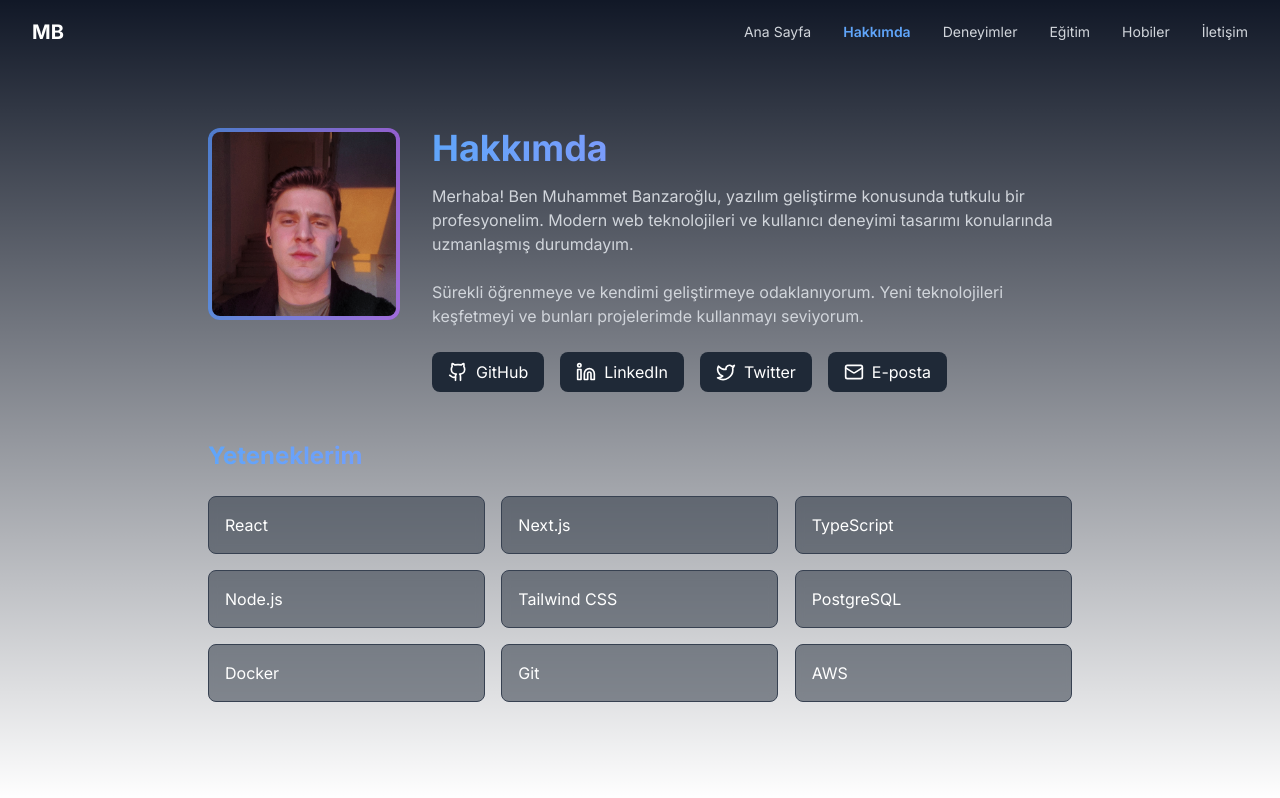
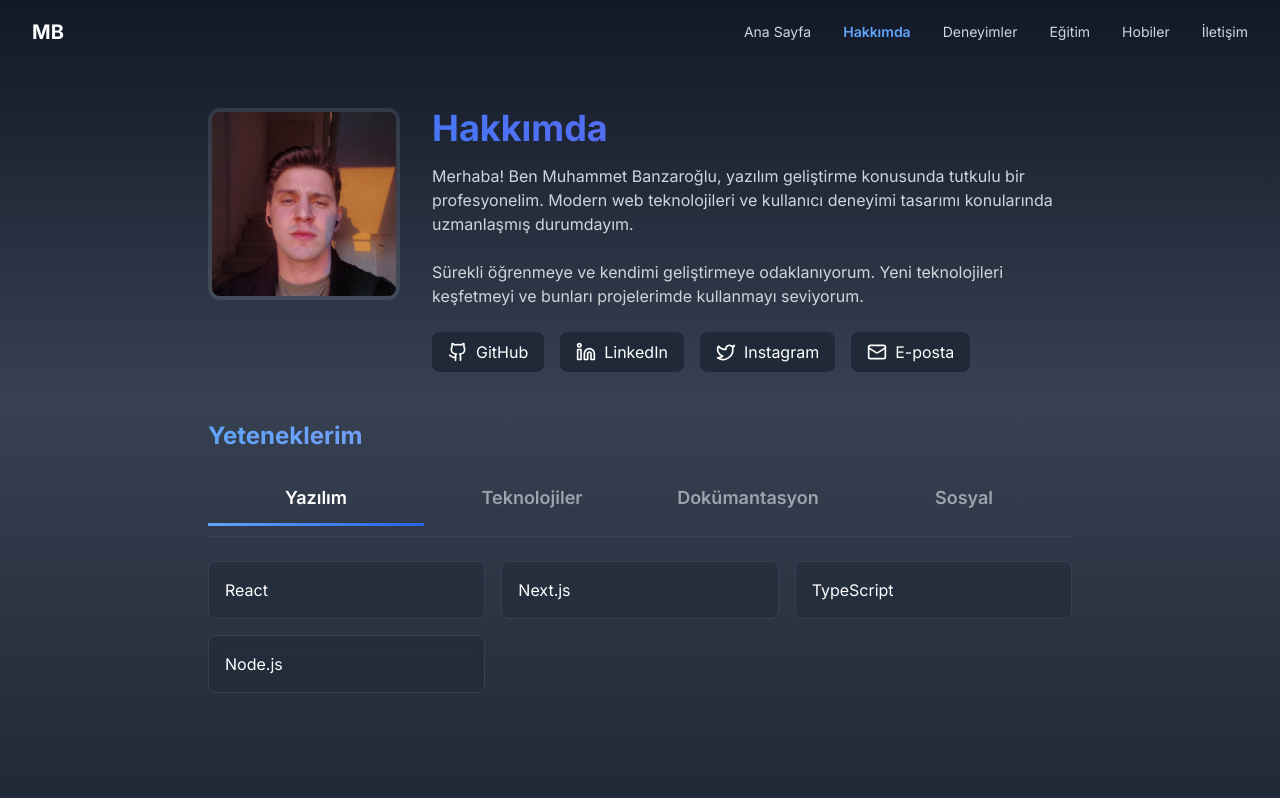
Before and after one commit to Mbanzaroglu/my-app, a Next.js app: page /hakkimda in a window 1280 px wide. Built offline with nearby package versions, Linux system fonts and the light colour scheme.

Commit message:
Pages are modified

```diff
--- a/app/deneyimler/page.tsx
+++ b/app/deneyimler/page.tsx
@@ -2,6 +2,7 @@
 
 import { motion } from "framer-motion"
 import { Briefcase, Calendar } from "lucide-react"
+import GradientHeading from "../components/GradientHeading"
 
 export default function Deneyimler() {
   const experiences = [
@@ -19,29 +20,25 @@ export default function Deneyimler() {
       description: "Full-stack web uygulamaları geliştirme ve API tasarımı.",
       technologies: ["React", "Express.js", "PostgreSQL"],
     },
-    // Diğer deneyimler buraya eklenebilir
   ]
 
   return (
-    <div className="min-h-screen pt-20">
+    <div className="min-h-screen pt-20 bg-gradient-to-b from-gray-900 via-gray-700 to-gray-800">
       <div className="max-w-4xl mx-auto px-4 py-12">
-        <motion.h1
-          initial={{ opacity: 0, y: 20 }}
-          animate={{ opacity: 1, y: 0 }}
-          className="text-3xl md:text-4xl font-bold mb-8 bg-clip-text text-transparent bg-gradient-to-r from-blue-400 to-purple-400"
-        >
+        <GradientHeading className="text-3xl md:text-4xl font-bold mb-4 text-left">
           Deneyimler
-        </motion.h1>
+        </GradientHeading>
 
         <div className="space-y-8">
           {experiences.map((exp, index) => (
             <motion.div
               key={index}
-              initial={{ opacity: 0, y: 20 }}
+              initial={{ opacity: 0, y: 40 }}
               animate={{ opacity: 1, y: 0 }}
-              transition={{ delay: index * 0.1 }}
+              transition={{ delay: index * 0.4, type: "spring", stiffness: 80, damping: 10 }}
               className="relative p-6 rounded-xl bg-gray-800/50 backdrop-blur-sm border border-gray-700"
             >
+              {/* Deneyim Kartı */}
               <div className="flex flex-col md:flex-row md:items-center gap-4">
                 <div className="flex-1">
                   <h2 className="text-xl font-semibold text-white">{exp.title}</h2>
@@ -56,16 +53,38 @@ export default function Deneyimler() {
                   <p className="mt-4 text-gray-300">{exp.description}</p>
                 </div>
               </div>
-              <div className="mt-4 flex flex-wrap gap-2">
-                {exp.technologies.map((tech) => (
-                  <span
+
+              {/* Teknolojiler - Dalga Animasyonu ile */}
+              <motion.div
+                className="mt-4 flex flex-wrap gap-2"
+                initial="hidden"
+                animate="visible"
+                variants={{
+                  hidden: { opacity: 0, y: 20 },
+                  visible: {
+                    opacity: 1,
+                    y: 0,
+                    transition: {
+                      delayChildren: 0.6 + index * 0.3, // Deneyim kartı animasyonundan sonra başlar
+                      staggerChildren: 0.1, // Teknolojiler sırayla gelir
+                    }
+                  }
+                }}
+              >
+                {exp.technologies.map((tech, techIndex) => (
+                  <motion.span
                     key={tech}
+                    variants={{
+                      hidden: { opacity: 0, scale: 0.8, y: 10 },
+                      visible: { opacity: 1, scale: 1, y: 0 },
+                    }}
+                    transition={{ type: "spring", stiffness: 100, damping: 8 }}
                     className="px-3 py-1 rounded-full text-sm bg-blue-500/10 text-blue-400 border border-blue-500/20"
                   >
                     {tech}
-                  </span>
+                  </motion.span>
                 ))}
-              </div>
+              </motion.div>
             </motion.div>
           ))}
         </div>
--- a/app/hakkimda/page.tsx
+++ b/app/hakkimda/page.tsx
@@ -1,12 +1,24 @@
 "use client"
 
 import { motion } from "framer-motion"
+import { useState } from "react"
 import Image from "next/image"
 import { Github, Linkedin, Twitter, Mail } from "lucide-react"
+import GradientHeading from "../components/GradientHeading" // ✅ Component'i ekledik!
 
 export default function Hakkimda() {
+  type SkillCategory = "Yazılım" | "Teknolojiler" | "Dokümantasyon" | "Sosyal";
+  const [activeTab, setActiveTab] = useState<SkillCategory>("Yazılım");
+
+  const skills: Record<SkillCategory, string[]> = {
+    Yazılım: ["React", "Next.js", "TypeScript", "Node.js"],
+    Teknolojiler: ["Tailwind CSS", "PostgreSQL", "Docker", "AWS"],
+    Dokümantasyon: ["Markdown", "Notion", "Jira", "LaTeX"],
+    Sosyal: ["Takım Çalışması", "İletişim", "Problem Çözme", "Öğrenme Yetisi"],
+  }
+
   return (
-    <div className="min-h-screen pt-20">
+    <div className="relative min-h-screen flex flex-col items-center justify-center overflow-hidden bg-gradient-to-b from-gray-900 via-gray-700 to-gray-800">
         <div className="max-w-4xl mx-auto px-4 py-12">
         <motion.div
           initial={{ opacity: 0, y: 20 }}
@@ -14,92 +26,137 @@ export default function Hakkimda() {
           transition={{ duration: 0.5 }}
           className="relative z-10"
         >
+          {/* Profil ve Hakkımda Alanı */}
           <div className="flex flex-col md:flex-row items-center md:items-start gap-8">
-            <div className="w-48 h-48 relative overflow-hidden rounded-xl">
-              <div
-                className="absolute inset-0 bg-gradient-to-r from-blue-500 to-purple-500 animate-pulse"
-                style={{ transform: "scale(1.05)" }}
-              />
+            <motion.div
+              className="w-48 h-48 relative overflow-hidden rounded-xl"
+              whileHover={{ scale: 1.1, transition: { duration: 0.3 } }}
+            >
               <Image
                 src="/me.JPG"
                 alt="Profil Fotoğrafı"
                 layout="fill"
                 objectFit="cover"
-                className="rounded-xl relative z-10 border-4 border-white/10"
+                className="rounded-xl border-4 border-white/10"
               />
-            </div>
+            </motion.div>
 
             <div className="flex-1">
-              <h1 className="text-3xl md:text-4xl font-bold mb-4 bg-clip-text text-transparent bg-gradient-to-r from-blue-400 to-purple-400">
+              {/* 🔥 GradientHeading ile başlığı değiştirdik! */}
+              <GradientHeading className="text-3xl md:text-4xl font-bold mb-4 text-left">
                 Hakkımda
-              </h1>
-              <p className="text-gray-300 mb-6">
+              </GradientHeading>
+
+              <motion.p
+                className="text-gray-300 mb-6"
+                initial={{ opacity: 0, x: -20 }}
+                animate={{ opacity: 1, x: 0 }}
+                transition={{ duration: 0.5, delay: 0.2 }}
+              >
                 Merhaba! Ben Muhammet Banzaroğlu, yazılım geliştirme konusunda tutkulu bir profesyonelim. Modern web
                 teknolojileri ve kullanıcı deneyimi tasarımı konularında uzmanlaşmış durumdayım.
-              </p>
-              <p className="text-gray-300 mb-6">
+              </motion.p>
+              <motion.p
+                className="text-gray-300 mb-6"
+                initial={{ opacity: 0, x: -20 }}
+                animate={{ opacity: 1, x: 0 }}
+                transition={{ duration: 0.5, delay: 0.4 }}
+              >
                 Sürekli öğrenmeye ve kendimi geliştirmeye odaklanıyorum. Yeni teknolojileri keşfetmeyi ve bunları
                 projelerimde kullanmayı seviyorum.
-              </p>
+              </motion.p>
 
+              {/* Sosyal Linkler */}
               <div className="flex flex-wrap gap-4">
-                <a
-                  href="https://github.com/yourusername"
+                {[
+                  {
+                    href: "https://github.com/Mbanzaroglu",
+                    label: "GitHub",
+                    icon: <Github size={20} />,
+                  },
+                  {
+                    href: "https://www.linkedin.com/in/muhammet-banzaroglu/",
+                    label: "LinkedIn",
+                    icon: <Linkedin size={20} />,
+                  },
+                  {
+                    href: "https://www.instagram.com/muhammetbanzaroglu/",
+                    label: "Instagram",
+                    icon: <Twitter size={20} />,
+                  },
+                  {
+                    href: "mailto:muhammettbanzaroglu@gmail.com",
+                    label: "E-posta",
+                    icon: <Mail size={20} />,
+                  },
+                ].map((link, index) => (
+                  <motion.a
+                    key={link.label}
+                    href={link.href}
                     target="_blank"
                     rel="noopener noreferrer"
                     className="flex items-center gap-2 px-4 py-2 rounded-lg bg-gray-800 hover:bg-gray-700 transition-colors"
+                    initial={{ opacity: 0, x: -20 }}
+                    animate={{ opacity: 1, x: 0 }}
+                    transition={{ delay: index * 0.2, duration: 0.5 }}
                   >
-                  <Github size={20} />
-                  <span>GitHub</span>
-                </a>
-                <a
-                  href="https://linkedin.com/in/yourusername"
-                  target="_blank"
-                  rel="noopener noreferrer"
-                  className="flex items-center gap-2 px-4 py-2 rounded-lg bg-gray-800 hover:bg-gray-700 transition-colors"
-                >
-                  <Linkedin size={20} />
-                  <span>LinkedIn</span>
-                </a>
-                <a
-                  href="https://twitter.com/yourusername"
-                  target="_blank"
-                  rel="noopener noreferrer"
-                  className="flex items-center gap-2 px-4 py-2 rounded-lg bg-gray-800 hover:bg-gray-700 transition-colors"
-                >
-                  <Twitter size={20} />
-                  <span>Twitter</span>
-                </a>
-                <a
-                  href="mailto:your@email.com"
-                  className="flex items-center gap-2 px-4 py-2 rounded-lg bg-gray-800 hover:bg-gray-700 transition-colors"
-                >
-                  <Mail size={20} />
-                  <span>E-posta</span>
-                </a>
+                    {link.icon}
+                    <span>{link.label}</span>
+                  </motion.a>
+                ))}
               </div>
             </div>
           </div>
 
+          {/* Yetenekler Bölümü */}
           <div className="mt-12">
             <h2 className="text-2xl font-bold mb-6 bg-clip-text text-transparent bg-gradient-to-r from-blue-400 to-purple-400">
               Yeteneklerim
             </h2>
-            <div className="grid grid-cols-2 md:grid-cols-3 gap-4">
-              {["React", "Next.js", "TypeScript", "Node.js", "Tailwind CSS", "PostgreSQL", "Docker", "Git", "AWS"].map(
-                (skill) => (
+
+            {/* Sekmeler */}
+            <div className="border-b border-gray-700 pb-4 mb-6">
+            <div className="grid grid-cols-4 text-center">
+                {Object.keys(skills).map((tab) => (
+                <motion.button
+                key={tab}
+                onClick={() => setActiveTab(tab as SkillCategory)}
+                whileHover={{ scale: 1.1 }}
+                whileTap={{ scale: 0.95 }}
+                transition={{ type: "spring", stiffness: 200, damping: 10 }}
+                className={`relative py-2 text-lg font-semibold transition-all duration-100 ${
+                activeTab === tab
+                    ? "text-white font-bold after:w-full after:h-[3px] after:bg-gradient-to-r from-blue-400 to-blue-600 after:absolute after:left-0 after:bottom-[-6px]"
+                    : "text-gray-400 hover:text-gray-200"
+                }`}
+                >
+                {tab}
+                </motion.button>
+                ))}
+            </div>
+            </div>
+
+            {/* Seçilen Sekmeye Göre Yetenekler */}
+            <motion.div
+              key={activeTab}
+              initial={{ opacity: 0, y: 10 }}
+              animate={{ opacity: 1, y: 0 }}
+              transition={{ duration: 0.3 }}
+              className="grid grid-cols-2 md:grid-cols-3 gap-4"
+            >
+              {skills[activeTab].map((skill, index) => (
             <motion.div
               key={skill}
-                    initial={{ opacity: 0, scale: 0.9 }}
-                    animate={{ opacity: 1, scale: 1 }}
-                    whileHover={{ scale: 1.05 }}
+              initial={{ opacity: 0, y: 10 }}
+              animate={{ opacity: 1, y: 0 }}
+              transition={{ delay: index * 0.1, duration: 0.3 }}
+              whileHover={{ scale: 1.05, transition: { duration: 0.1 } }}
               className="p-4 rounded-lg bg-gray-800/50 backdrop-blur-sm border border-gray-700"
             >
               {skill}
             </motion.div>
-                ),
-              )}
-            </div>
+              ))}
+            </motion.div>
           </div>
         </motion.div>
       </div>
```
Also changed, not shown: app/egitim/page.tsx (+41 -19 lines), app/hobiler/page.tsx (+6 -9 lines), app/iletisim/page.tsx (+5 -8 lines). Lines whose indentation alone changed are shown as unchanged.
